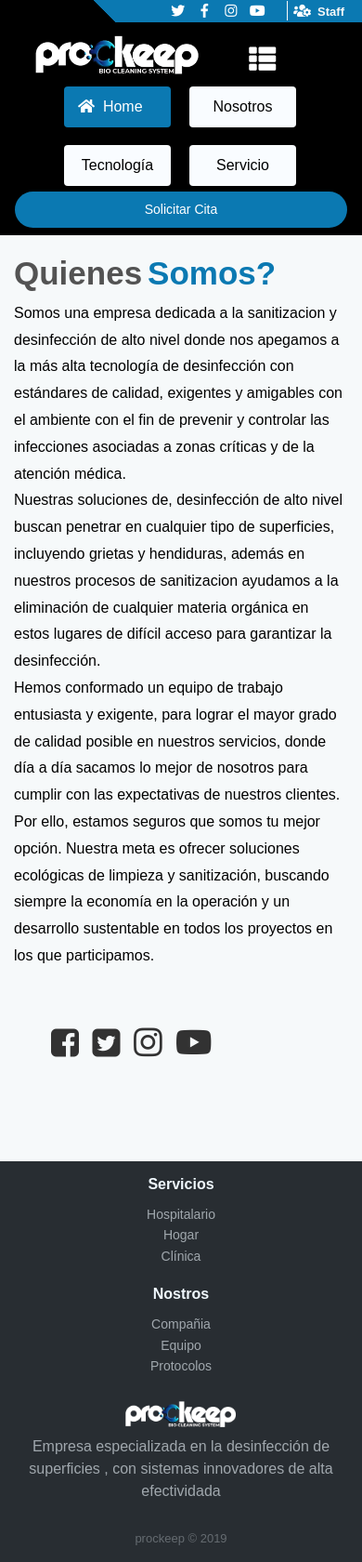
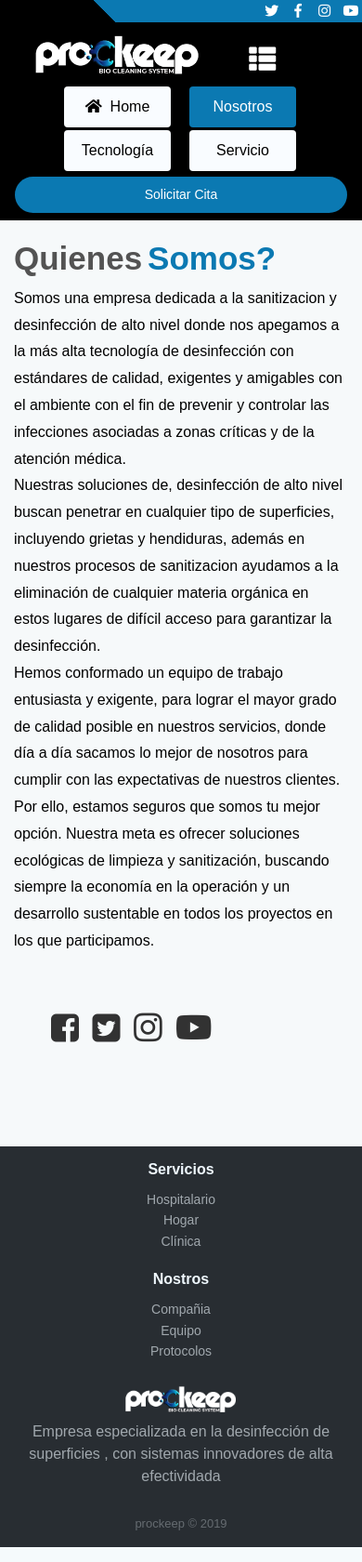
Before and after one commit to sipcorp/keep, a Node project: template views/about.ejs in a window 390 px wide, after a click on "Toggle navigation". Shown: the whole page at 93% size. Run offline with Node 20 templates, Linux system fonts and the light colour scheme; the template is opened without the code that fills it, so the values that code supplies are empty; some libraries are stand-ins or nearby versions.

Commit message:
Update content

```diff
--- a/public/css/styles-web.css
+++ b/public/css/styles-web.css
@@ -119,6 +119,10 @@ a:hover {
   width: 115px;
   border-radius: 4px;
   margin-right: 20px;
+}
+.breadcrumb li.active a {
+  background: #0b79b2 !important;
+  color: white !important;
 }
 .breadcrumb li.not  a {
   color: #000000;
--- a/views/about.ejs
+++ b/views/about.ejs
@@ -31,18 +31,7 @@
         <a href="#">
             <i id="social-yb" class="fab fa-youtube"></i>
         </a>
-        <div style="display: inline-block;">
-            <div class="container">
-                <div class="row">
-                    <div class="col-12">
-                        <a class="staff" href="login.html">
-                            <i class="fas fa-users-cog"></i>
-                            <span class="section-staff">Staff</span>
-                        </a>
-                    </div>
-                </div>
-            </div>
-        </div>
+
     </div>
     <header class="text-white site-preheader">
             <nav class="navbar navbar-light navbar-expand-md">
@@ -53,13 +42,12 @@
                         style="background: rgba(255,255,255,0);"><span class="sr-only">Toggle navigation</span><span
                             class="navbar-toggler-icon"><i class="fas fa-th-list"></i></span></button>
                     <div class="collapse navbar-collapse text-white" id="navcol-1">
-                    <ol class="breadcrumb">
-                        <li class="home active mb-3"><a href="/"><i class="fas fa-home"></i><span>Home</span></a>
-                        </li>
-                        <li class="not mb-3"><a href="/about">Nosotros</a></li>
+                        <ul class="breadcrumb">
+                            <li class="home not"><a href="/"><i class="fas fa-home"></i><span>Home</span></a></li>
+                            <li class="not active"><a href="/about">Nosotros</a></li>
                             <li class="not"><a href="#">Tecnología</a></li>
                             <li class="not"><a href="/servicios">Servicio</a></li>
-                    </ol>
+                        </ul>
                         <ul class="nav navbar-nav text-white ml-auto">
                             <li class="nav-item" role="presentation">
                                 <a class="nav-link text-white btn btn-sm" href="/contact"
```
Also changed, not shown: views/servicio.ejs (+6 -14 lines). Lines whose indentation alone changed are shown as unchanged.
